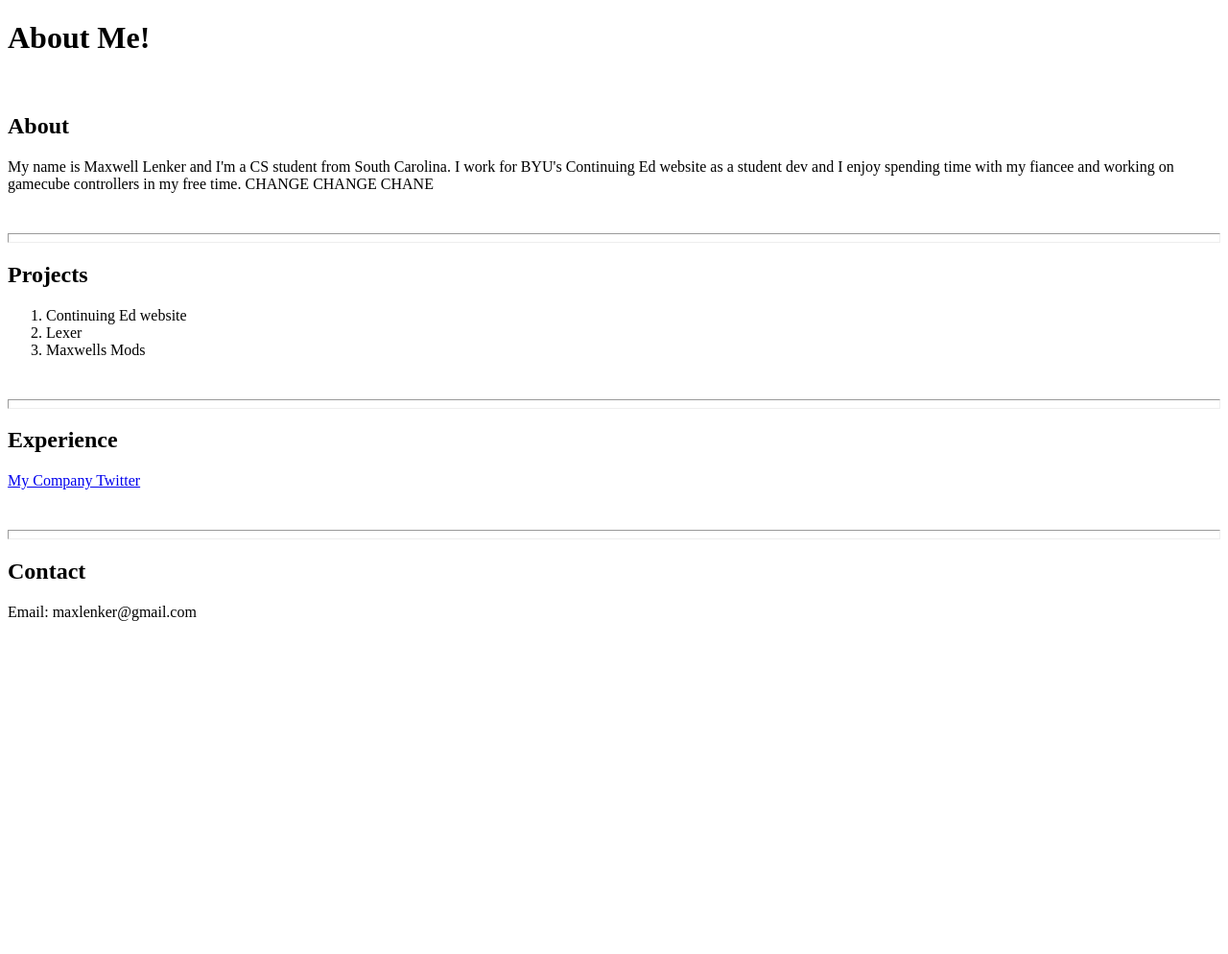
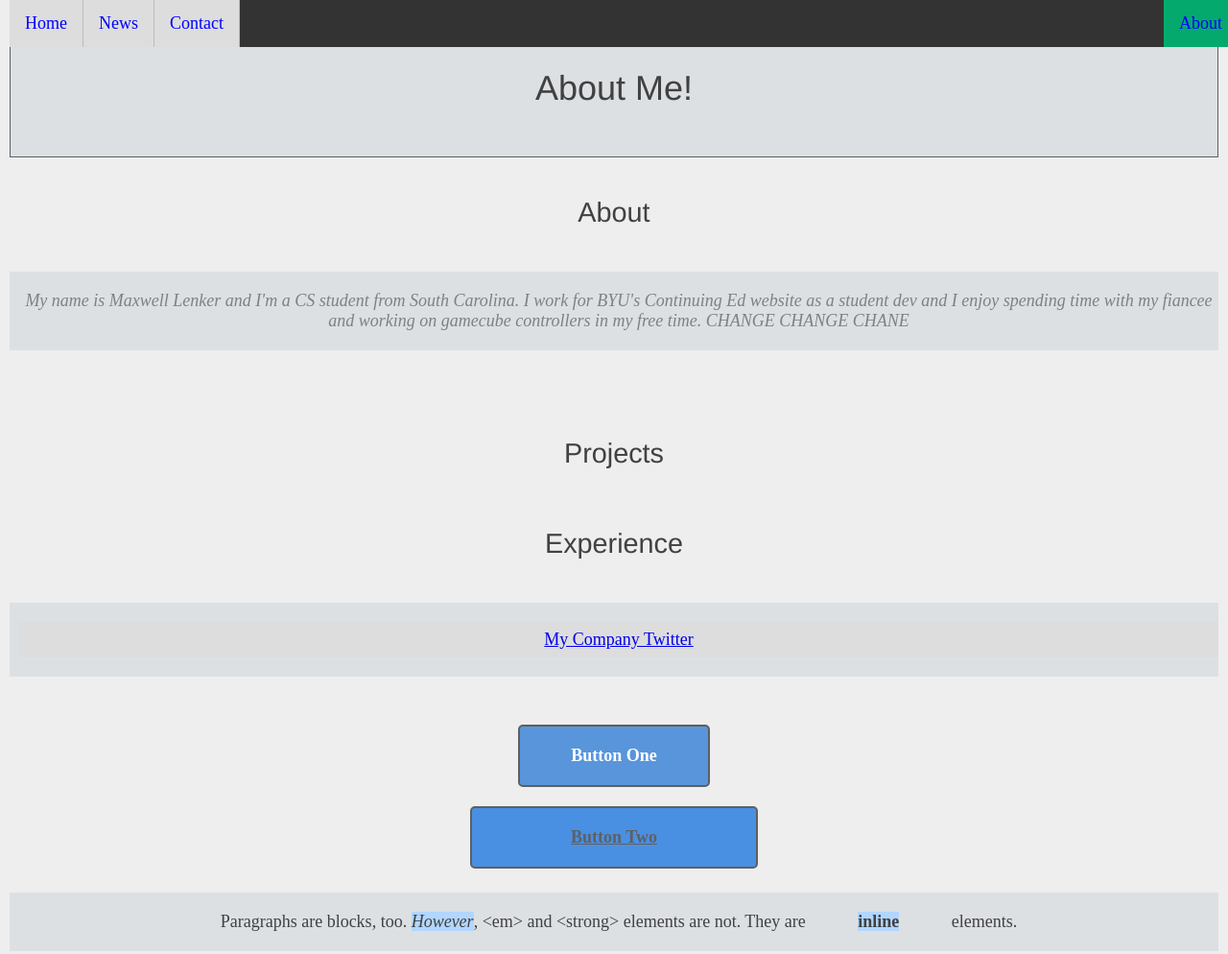
Before and after one commit to maxis-m/portfolio, a plain HTML site: page index.html in a window 1280 px wide. Shown: the top 994 px of the page at 96% size. Before the commit the page ends 800 px from the top, so only its background shows below. Drawn offline with Linux system fonts and the light colour scheme.

Commit message:
Third commit

```diff
--- /dev/null
+++ b/cssStuff.css
@@ -0,0 +1,125 @@
+* {
+  margin: 0;
+  padding: 0;
+  box-sizing: border-box;
+}
+body {
+  color: #414141;               /* Dark gray */
+  background-color: #EEEEEE;    /* Light gray */
+  font-size: 18px;
+  padding: 20px 10px;
+  text-align: center;
+}
+
+h1 {
+  font-size: 2em;
+  padding: 50px;
+  border: 1px solid #5D6063;
+}
+
+h2 {
+  font-size: 1.6em;
+  padding: 20px;
+}
+/* (You'll regret creating redundant styles like this) */
+h1, h2, h3, h4, h5, h6 {
+  font-family: "Helvetica", "Arial", sans-serif;
+  font-weight: normal;                              /* Add this */
+}
+ul {
+  list-style-type: none;
+  margin: 0;
+  padding: 0;
+  overflow: hidden;
+  background-color: #333;
+  position: fixed;
+ top: 0;
+ width: 100%;
+
+}
+
+ol {
+  list-style-type: lower-roman;
+}
+
+p {
+  text-align: middle;
+  padding: 20px 0 20px 10px;
+
+ margin-top: 25px;
+ margin-bottom: 50px;
+}
+h1, p {
+  background-color: #DDE0E3;    /* Light gray */
+}
+
+em, strong {
+  background-color: #B2D6FF;
+}
+strong {
+  margin: 50px;
+}
+div {
+  color: #FFF;
+ background-color: #4A90E2;
+ font-weight: bold;
+ padding: 20px;
+ text-align: center;
+
+ width: 200px;
+ box-sizing: border-box;
+ margin: 20px auto; /* Vertical  Horizontal */
+}
+.synopsis {
+  color: #7E8184;        /* Light gray */
+  font-style: italic;
+}
+.button {
+  color: #FFF;
+  background-color: #5995DA;    /* Blue */
+  font-weight: bold;
+  padding: 20px;
+  text-align: center;
+  border: 2px solid #5D6063;    /* Dark gray */
+  border-radius: 5px;
+
+  width: 200px;
+  margin: 20px auto;
+}
+#button-2 {
+  color: #5D6063;  /* Dark gray */
+ background-color: #4A90E2;
+ font-weight: bold;
+ padding: 20px;
+ text-align: center;
+
+ width: 300px;
+ box-sizing: border-box;
+ margin: 20px auto;
+}
+li {
+  display: inline;
+  float: left;
+   border-right: 1px solid #bbb;
+}
+a {
+  display: block;
+  padding: 8px;
+  background-color: #dddddd;
+}
+li a:hover {
+  background-color: #111;
+}
+li a {
+  display: block;
+  color: blue;
+  text-align: center;
+  padding: 14px 16px;
+  text-decoration: none;
+}
+.active {
+  background-color: #04AA6D;
+}
+li:last-child {
+  border-right: none;
+}
--- a/index.html
+++ b/index.html
@@ -1,40 +1,44 @@
 <!DOCTYPE html>
 <html lang='en'>
-  <head>
-    <title>Portfolio</title>
-  </head>
+<head>
+<meta charset='UTF-8'/>
+<title>Portfolio</title>
+<link rel='stylesheet' href='cssStuff.css'/>
+</head>
   <body>
     <h1>About Me!</h1>
 
     <br>
 
     <h2>About</h2>
-    <p>My name is Maxwell Lenker and I'm a CS student from South Carolina.
+    <p class='synopsis'>My name is Maxwell Lenker and I'm a CS student from South Carolina.
     I work for BYU's Continuing Ed website as a student dev and I enjoy
     spending time with my fiancee and working on gamecube controllers in my
     free time.
   CHANGE CHANGE CHANE</p>
     <br>
-    <hr size="10">
 
     <h2>Projects</h2>
-    <ol>
-        <li>Continuing Ed website</li>
-        <li>Lexer</li>
-        <li>Maxwells Mods</li>
-    </ol>
+    <ul>
+  <li><a href="default.asp">Home</a></li>
+  <li><a href="news.asp">News</a></li>
+  <li><a href="contact.asp">Contact</a></li>
+  <li style="float:right"><a class="active" href="#about">About</a></li>
+</ul>
 
     <br>
-    <hr size="10">
 
     <h2>Experience</h2>
     <p>
       <a href='https://twitter.com/MaxwellsMods/status/1435667599195398147?s=20'
       >My Company Twitter</a>
     </p>
+    <div class='button'>Button One</div>
+    <a id='button-2' class='button' href='nowhere.html'>Button Two</a>
+    <p>Paragraphs are blocks, too. <em>However</em>, &lt;em&gt; and &lt;strong&gt;
+    elements are not. They are <strong>inline</strong> elements.</p>
 
     <br>
-    <hr size="10">
 
     <h2>Contact</h2>
     <p>Email: maxlenker@gmail.com</p>
```
